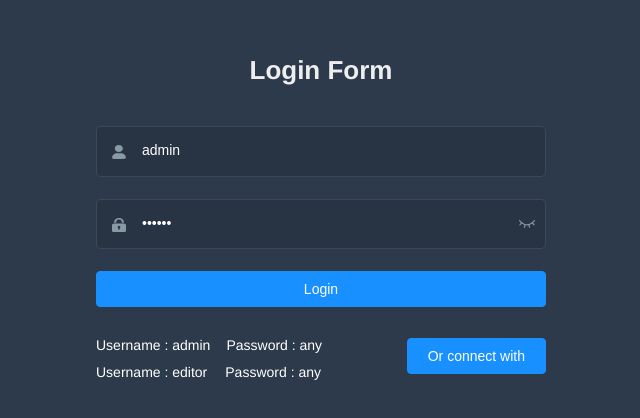
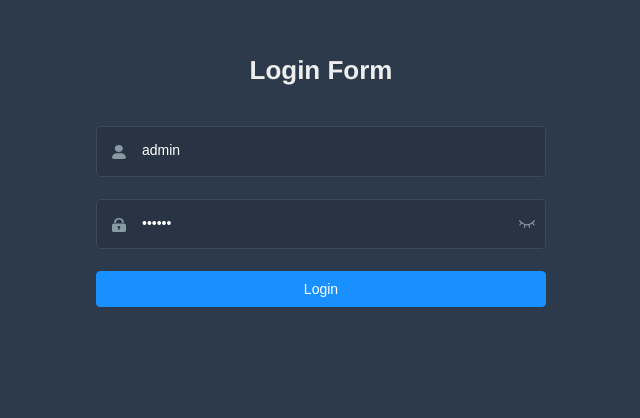
Before and after one commit to BruceLuos/vue-element-manage, a Vue app: page /#/login in a window 1280 px wide. Shown: the part 104-522 px from the top of the page, without its empty margins (319-959 px from the left). Built offline with nearby package versions, Linux system fonts and the light colour scheme.

Commit message:
'登陆页面的精简'

```diff
--- a/src/views/login/index.vue
+++ b/src/views/login/index.vue
@@ -13,7 +13,7 @@
         <el-input
           ref="username"
           v-model="loginForm.username"
-          placeholder="Username"
+          placeholder="用户名"
           name="username"
           type="text"
           tabindex="1"
@@ -31,7 +31,7 @@
             ref="password"
             v-model="loginForm.password"
             :type="passwordType"
-            placeholder="Password"
+            placeholder="密码"
             name="password"
             tabindex="2"
             autocomplete="on"
@@ -46,51 +46,28 @@
       </el-tooltip>
 
       <el-button :loading="loading" type="primary" style="width:100%;margin-bottom:30px;" @click.native.prevent="handleLogin">Login</el-button>
-
-      <div style="position:relative">
-        <div class="tips">
-          <span>Username : admin</span>
-          <span>Password : any</span>
-        </div>
-        <div class="tips">
-          <span style="margin-right:18px;">Username : editor</span>
-          <span>Password : any</span>
-        </div>
-
-        <el-button class="thirdparty-button" type="primary" @click="showDialog=true">
-          Or connect with
-        </el-button>
-      </div>
     </el-form>
 
-    <el-dialog title="Or connect with" :visible.sync="showDialog">
-      Can not be simulated on local, so please combine you own business simulation! ! !
-      <br>
-      <br>
-      <br>
-      <social-sign />
-    </el-dialog>
   </div>
 </template>
 
 <script>
 import { validUsername } from '@/utils/validate'
-import SocialSign from './components/SocialSignin'
 
 export default {
   name: 'Login',
-  components: { SocialSign },
+
   data() {
     const validateUsername = (rule, value, callback) => {
       if (!validUsername(value)) {
-        callback(new Error('Please enter the correct user name'))
+        callback(new Error('请输入正确的用户名'))
       } else {
         callback()
       }
     }
     const validatePassword = (rule, value, callback) => {
       if (value.length < 6) {
-        callback(new Error('The password can not be less than 6 digits'))
+        callback(new Error('密码不能少于6位'))
       } else {
         callback()
       }
@@ -124,18 +101,12 @@ export default {
       immediate: true
     }
   },
-  created() {
-    // window.addEventListener('storage', this.afterQRScan)
-  },
   mounted() {
     if (this.loginForm.username === '') {
       this.$refs.username.focus()
     } else if (this.loginForm.password === '') {
       this.$refs.password.focus()
     }
-  },
-  destroyed() {
-    // window.removeEventListener('storage', this.afterQRScan)
   },
   methods: {
     checkCapslock(e) {
@@ -178,31 +149,11 @@ export default {
         return acc
       }, {})
     }
-    // afterQRScan() {
-    //   if (e.key === 'x-admin-oauth-code') {
-    //     const code = getQueryObject(e.newValue)
-    //     const codeMap = {
-    //       wechat: 'code',
-    //       tencent: 'code'
-    //     }
-    //     const type = codeMap[this.auth_type]
-    //     const codeName = code[type]
-    //     if (codeName) {
-    //       this.$store.dispatch('LoginByThirdparty', codeName).then(() => {
-    //         this.$router.push({ path: this.redirect || '/' })
-    //       })
-    //     } else {
-    //       alert('第三方登录失败')
-    //     }
-    //   }
-    // }
   }
 }
 </script>
 
 <style lang="scss">
-/* 修复input 背景不协调 和光标变色 */
-/* Detail see https://github.com/PanJiaChen/vue-element-admin/pull/927 */
 
 $bg:#283443;
 $light_gray:#fff;
```
Also changed, not shown: 1 other file (tests, documents, lock files or other folders).
